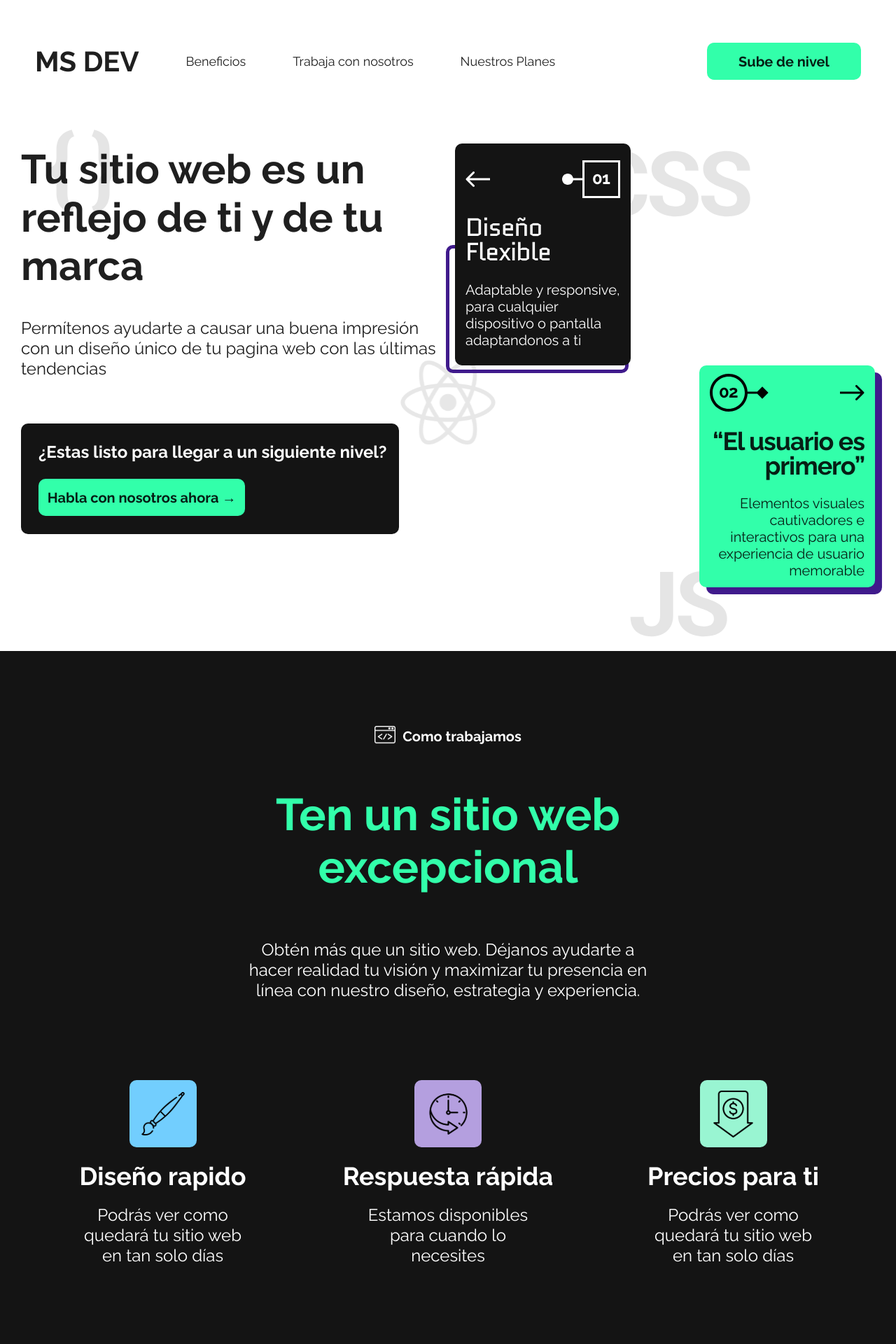
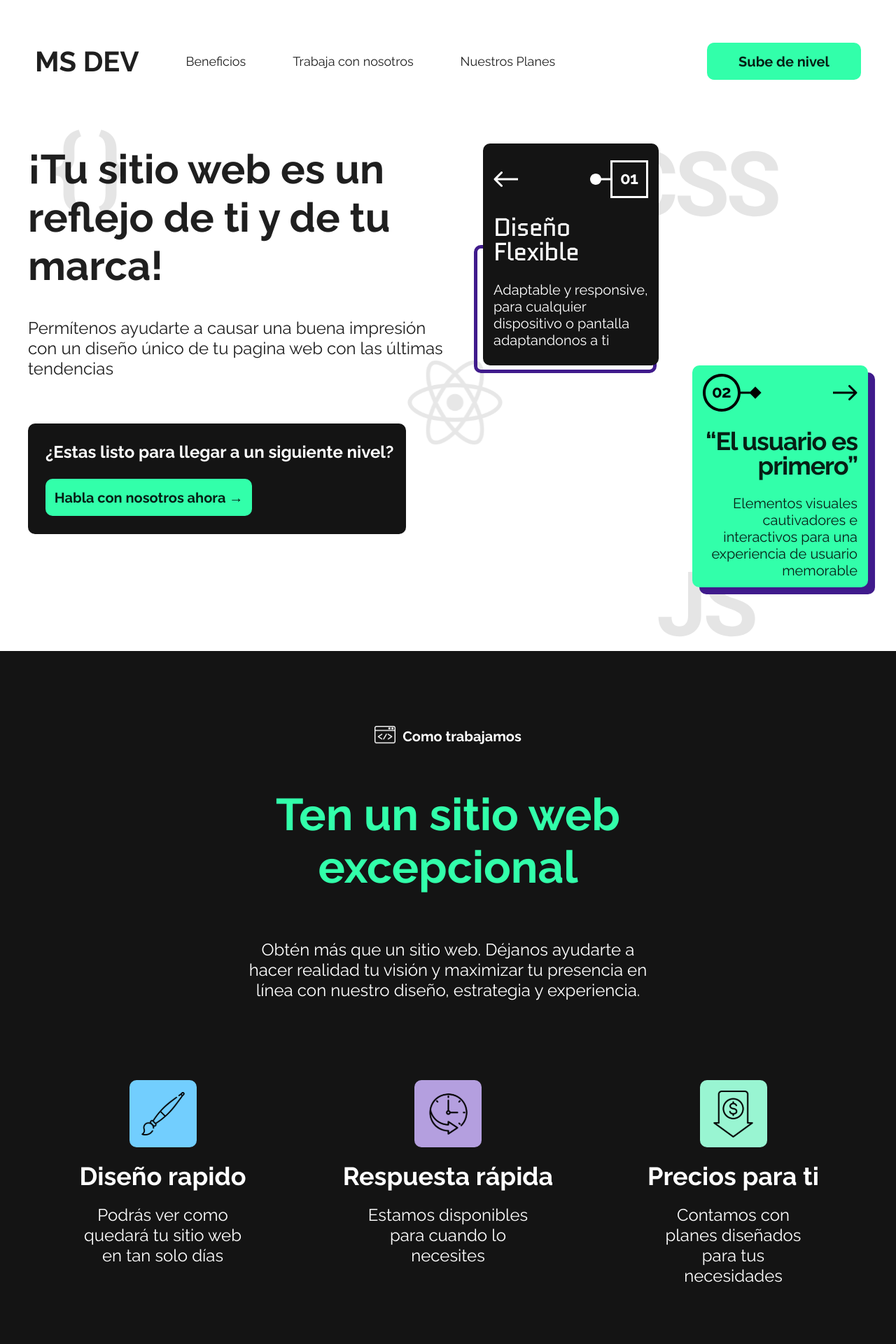
Before and after one commit to MiguelAngelClavijo/MSDEV-WEB, a React app: page / in a window 1280 px wide. Shown: the top 1920 px of the page at 70% size. Built offline with nearby package versions, Linux system fonts and the light colour scheme.

Commit message:
[FIX] Copy issues, button text, layout landing

```diff
--- a/src/components/App.jsx
+++ b/src/components/App.jsx
@@ -10,7 +10,7 @@ import { Footer } from "../containers/Footer";
 
 const App = () => {
   return (
-    <div>
+    <div className="MainContainer">
       <Navbar />
       <Landing />
       <Howitworks />
--- a/src/components/Planescard.jsx
+++ b/src/components/Planescard.jsx
@@ -21,7 +21,7 @@ const Planescard = (props) => {
       <p>{props.Planescard_p}</p>
       <ul>{Benefits}</ul>
       <div>
-        <button onClick={link}>Sube de Nivel</button>
+        <button onClick={link}>{props.Planescard_button}</button>
       </div>
     </div>
   );
--- a/src/containers/Howitworks.jsx
+++ b/src/containers/Howitworks.jsx
@@ -37,7 +37,7 @@ const Howitworks = () => {
         <Benefitcard
           imgUrl={lowPrice}
           headingText="Precios para ti"
-          text="Podrás ver como quedará tu sitio web en tan solo días"
+          text="Contamos con planes diseñados para tus necesidades"
           idcolor="benefit_green"
         />
       </div>
--- a/src/containers/Landing.jsx
+++ b/src/containers/Landing.jsx
@@ -20,7 +20,7 @@ const Landing = () => {
       <div className="Landing-Container-Left">
         <img src={keysicon}></img>
         <img src={reacticon}></img>
-        <h2>Tu sitio web es un reflejo de ti y de tu marca</h2>
+        <h2>¡Tu sitio web es un reflejo de ti y de tu marca!</h2>
         <p>
           Permítenos ayudarte a causar una buena impresión con un diseño único
           de tu pagina web con las últimas tendencias
--- a/src/containers/Planes.jsx
+++ b/src/containers/Planes.jsx
@@ -82,6 +82,7 @@ const Planes = () => {
           Planescard_text={Planescard_Basic}
           Planescard_id="Planescard_id_white"
           Planescard_message = {basicText}
+          Planescard_button = "¡Comienza ahora!"
         />
         <Planescard
           Planescard_title="Deluxe"
@@ -89,6 +90,7 @@ const Planes = () => {
           Planescard_text={Planescard_Deluxe}
           Planescard_id="Planescard_id_blue"
           Planescard_message = {deluxeText}
+          Planescard_button = "¡Sube de nivel!"
         />
         <Planescard
           Planescard_title="Máster"
@@ -96,6 +98,7 @@ const Planes = () => {
           Planescard_text={Planescard_Master}
           Planescard_id="Planescard_id_green"
           Planescard_message = {masterText}
+          Planescard_button = "¡Impulsa tu carrera!"
         />
       </div>
       <p>*Todos nuestros planes cuentan con vista adaptada a todos los dispositivos. </p>
--- a/src/styles/Landing.css
+++ b/src/styles/Landing.css
@@ -257,6 +257,10 @@
     padding: 0px 100px;
     margin: 20px 0px;
     gap: 50px;
+    width: auto !important;
+  }
+  .Landing-Container-Right::-webkit-scrollbar{
+    display: none;
   }
 
   /*----------------------------------------------------------------------------*/
@@ -323,6 +327,9 @@
 
 @media (max-width:1400px) {
   .Landing-Container {
-    gap: 20px;
+    gap: 50px;
+  }
+  .Landing-Container-Right{
+    width: 550px;
   }
 }
--- a/src/styles/Planes.css
+++ b/src/styles/Planes.css
@@ -129,6 +129,9 @@
     justify-content: flex-start;
     overflow-x: scroll;
   }
+  .Planes-planescard-container::-webkit-scrollbar{
+    display: none;
+  }
   #Planescard_id_green{
     height: 660px;
   }
--- a/src/styles/global.scss
+++ b/src/styles/global.scss
@@ -22,3 +22,7 @@ button{
     background-color: #32FFAA;
     cursor: pointer;
 }
+
+.MainContainer::-webkit-scrollbar {
+    display: none;
+}
```
Also changed, not shown: 2 other files (tests, documents, lock files or other folders).
